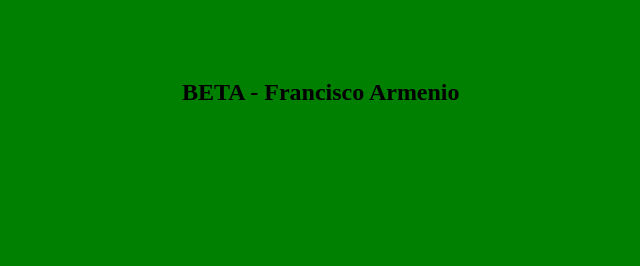
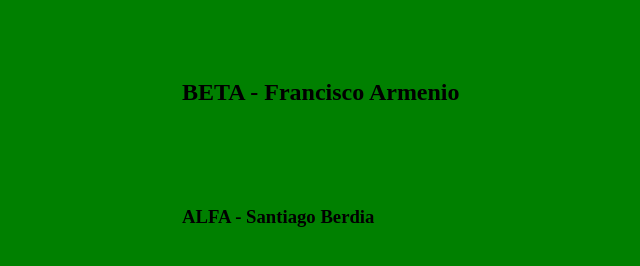
Before and after one commit to acunaciroagustin/TP_SO_i4_Equipo107, a plain HTML site: page index.html in a window 1280 px wide. Shown: the part 258-524 px from the top of the page, without its empty margins (118-758 px from the left). Drawn offline with Linux system fonts and the light colour scheme.

Commit message:
se hace el punto 8

```diff
--- a/index.html
+++ b/index.html
@@ -9,5 +9,6 @@
  <body>
  <h1>Controlde versiones</h1>
  <h2>BETA - Francisco Armenio</h2>
+ <h3>ALFA - Santiago Berdia</h3>
  </body>
  </html>
```
